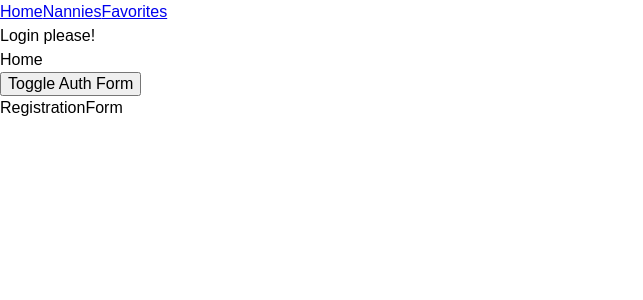
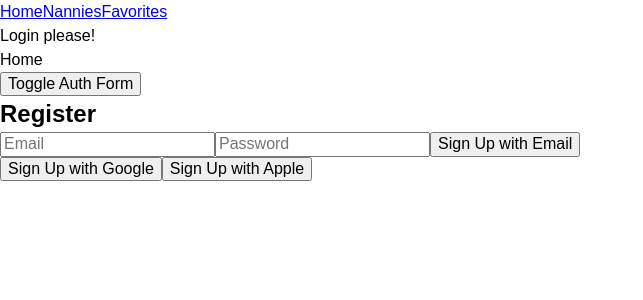
Before and after one commit to SAntonets/Nanny-service-front, a React (Vite) app: page / in a window 1280 px wide. Both pictures are taken after a click on the button "Toggle Auth Form". Shown: the top 300 px of the page, without its empty margins (0-643 px from the left). Built offline with nearby package versions, Linux system fonts and the light colour scheme; no server answers.

Commit message:
add register form

```diff
--- a/src/components/RegistrationForm/RegistrationForm.jsx
+++ b/src/components/RegistrationForm/RegistrationForm.jsx
@@ -1,12 +1,50 @@
-import React from 'react'
-
-const RegistrationForm = () => {
+import React, { useState } from 'react'
+import useRegister from '../../firebse/auth/useRegister';
 
 
+const RegisterForm = () => {
+  const [email, setEmail] = useState("");
+  const [password, setPassword] = useState("");
+
+  const { signUpWithEmail, signUpWithGoogle, signUpWithApple, error } = useRegister();
+
+  const handleEmailSubmit = (e) => {
+    e.preventDefault();
+    signUpWithEmail(email, password);
+  };
 
   return (
-    <div>RegistrationForm</div>
-  )
-}
+    <div>
+      <h2>Register</h2>
 
-export default RegistrationForm
+      {/* Реєстрація через email */}
+      <form onSubmit={handleEmailSubmit}>
+        <input
+          type="email"
+          value={email}
+          onChange={(e) => setEmail(e.target.value)}
+          placeholder="Email"
+          required
+        />
+        <input
+          type="password"
+          value={password}
+          onChange={(e) => setPassword(e.target.value)}
+          placeholder="Password"
+          required
+        />
+        <button type="submit">Sign Up with Email</button>
+      </form>
+
+      {/* Реєстрація через Google */}
+      <button onClick={signUpWithGoogle}>Sign Up with Google</button>
+
+      {/* Реєстрація через Apple */}
+      <button onClick={signUpWithApple}>Sign Up with Apple</button>
+
+      {error && <p>Error: {error}</p>}
+    </div>
+  );
+};
+
+export default RegisterForm;
--- a/src/firebse/auth/useRegister.js
+++ b/src/firebse/auth/useRegister.js
@@ -1,7 +1,8 @@
-import { createUserWithEmailAndPassword, getAuth, signInWithPopup } from "firebase/auth";
+import { createUserWithEmailAndPassword, getAuth, OAuthProvider, signInWithPopup } from "firebase/auth";
 import { GoogleAuthProvider } from "firebase/auth/web-extension";
 import { useState } from "react"
 import { useDispatch } from "react-redux";
+import { setUser } from "../../redux/authSlice";
 
 const useRegister = () => {
   const [error, setError] = useState(null);
```
